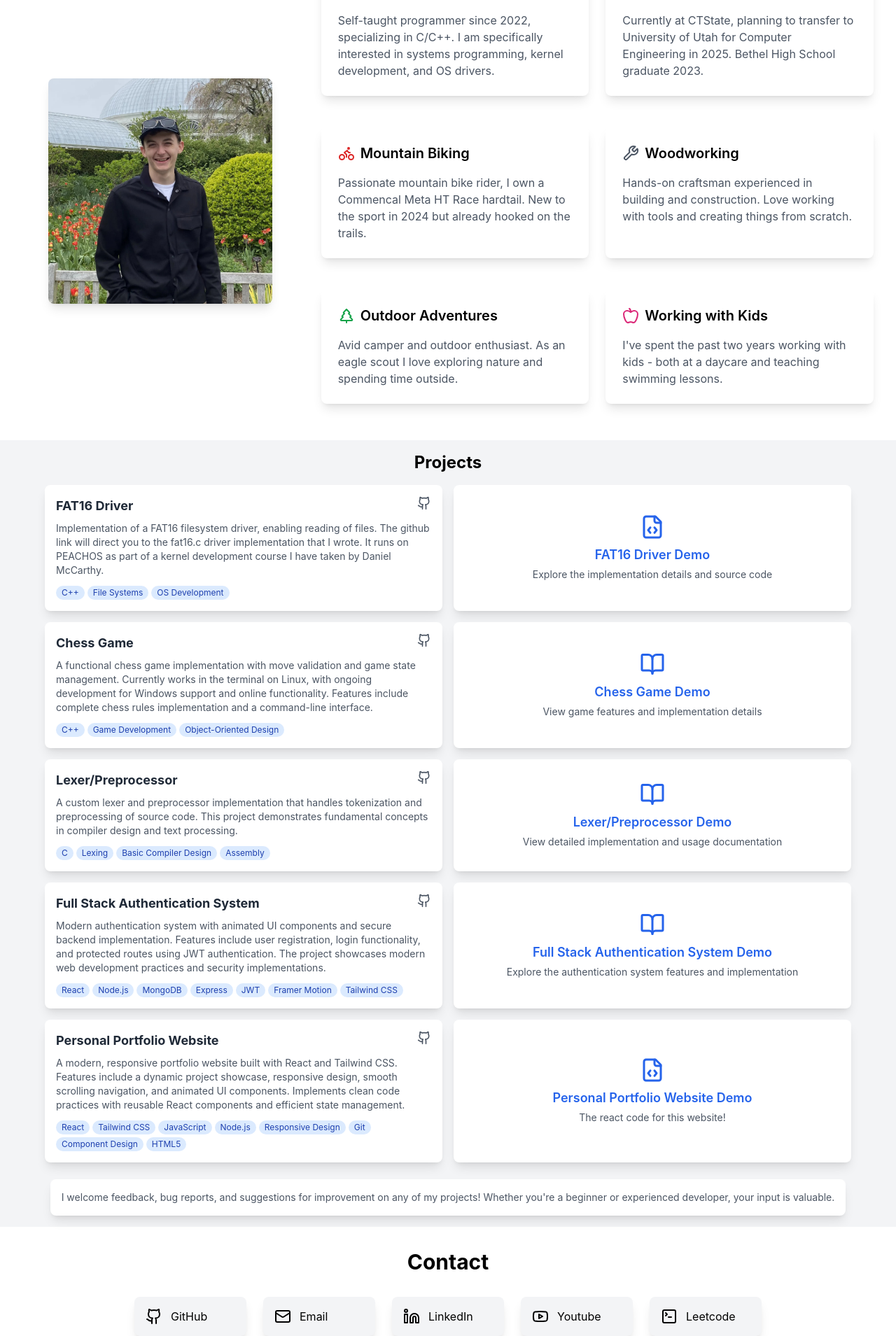
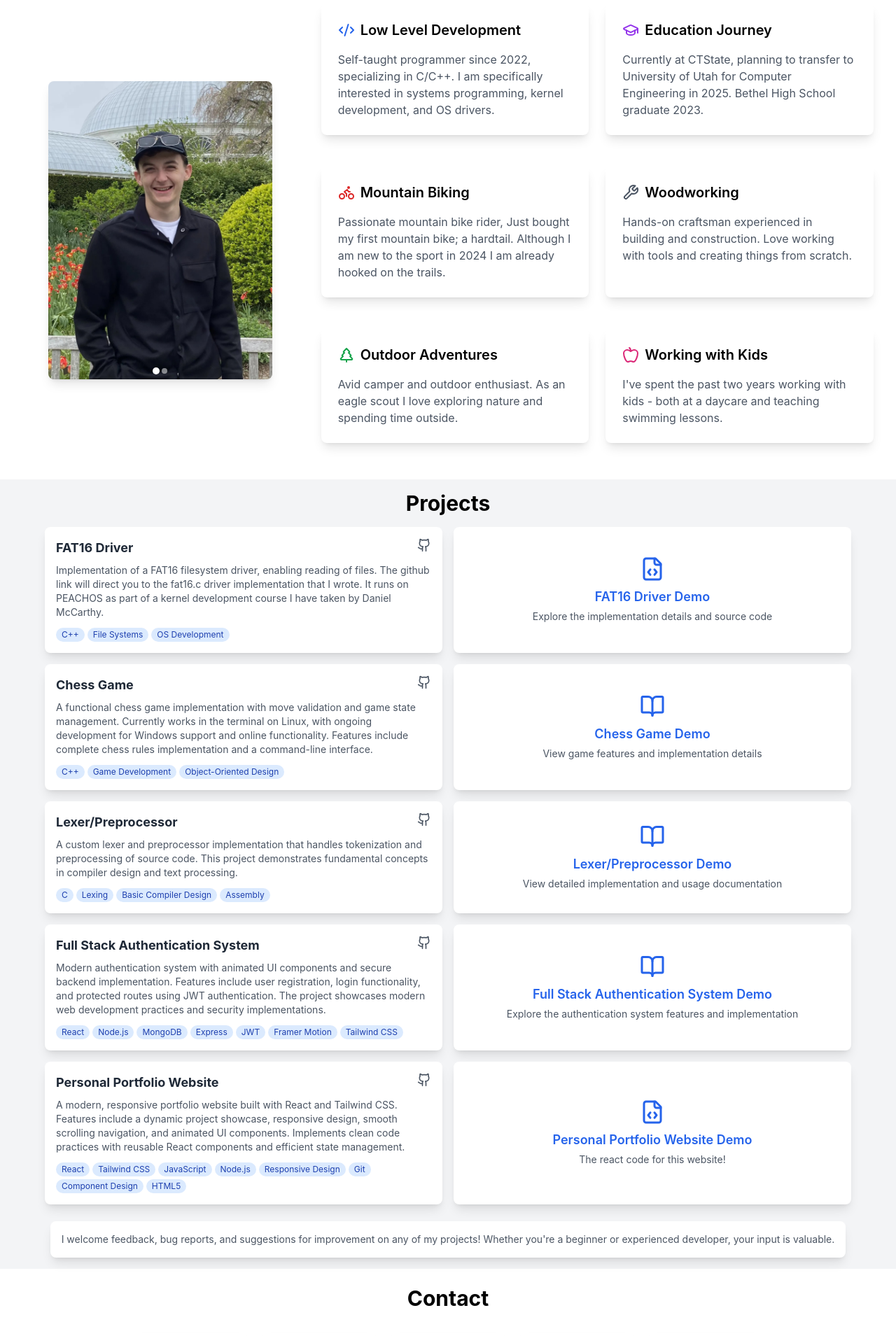
Before and after one commit to Git-Hub-Benjamin/my-portfolio, a React (Create React App) app: page / in a window 1280 px wide. Shown: the part 151-2060 px from the top of the page at 70% size. Built offline with nearby package versions, Linux system fonts and the light colour scheme.

Commit message:
New look, need to add demos, new pictures

```diff
--- a/src/App.js
+++ b/src/App.js
@@ -15,7 +15,7 @@ function App() {
 
         <section id="projects" className="p-4 bg-gray-100 scroll-mt-16">
           <div className="flex justify-center mb-4">
-            <h2 className="text-2xl font-bold">Projects</h2>
+            <h2 className="text-3xl font-bold">Projects</h2>
           </div>
           <div className="max-w-6xl mx-auto">
             {projects.map((project, index) => (
--- a/src/components/aboutme.js
+++ b/src/components/aboutme.js
@@ -1,29 +1,100 @@
-import React from 'react';
-
-import Content from './content'
+import React, { useState, useEffect } from 'react';
+import { ChevronLeft, ChevronRight } from 'lucide-react';
+import Content from './content';
 import { contentData } from '../data/portfolioData';
 
 const AboutMe = () => {
+  const images = [
+    { src: "/my-portfolio/profile.jpg", alt: "Profile" },
+    { src: "/my-portfolio/bike-filler.jpg", alt: "Bike"},
+
+    // { src: "/my-portfolio/mountain-biking.jpg", alt: "Mountain Biking" },
+    // { src: "/my-portfolio/coding.jpg", alt: "Coding" },
+  ];
+
+  const [currentImage, setCurrentImage] = useState(0);
+
+  // Auto-cycle images every 10 seconds
+  // useEffect(() => {
+  //   const interval = setInterval(() => {
+  //     setCurrentImage((prev) => (prev + 1) % images.length);
+  //   }, 10000);
+
+  //   // Cleanup interval on component unmount
+  //   return () => clearInterval(interval);
+  // }, [images.length]);
+
+  const nextImage = () => {
+    setCurrentImage((prev) => (prev + 1) % images.length);
+  };
+
+  const previousImage = () => {
+    setCurrentImage((prev) => (prev - 1 + images.length) % images.length);
+  };
+
+  const goToImage = (index) => {
+    setCurrentImage(index);
+  };
+
   return (
-    <section id="aboutme" className="p-8 bg-white scroll-mt-16">
+    <section id="aboutme" className="p-8 bg-white scroll-mt-16 mt-14">
       <div className="max-w-7xl mx-auto">
-
-
         <div className='flex justify-center'>
           <h2 className="text-3xl font-bold mb-8">About Me</h2>
         </div>
 
-        <div className="flex flex-col md:flex-row gap-8">
-          {/* Left column with image */}
-          <div className="md:w-1/3 flex items-center">
-            <div className="rounded-lg overflow-hidden shadow-lg max-w-xs mx-auto">
-              <img
-                src="/my-portfolio/profile.jpg"
-                alt="Profile"
-                className="w-full h-auto object-cover"
-              />
+        <div className="flex flex-col md:flex-row gap-8 items-center">
+          {/* Left column with image carousel */}
+          <div className="md:w-1/3 flex flex-col justify-center">
+            <div className="relative rounded-lg overflow-hidden shadow-lg w-full max-w-xs mx-auto group">
+              {/* Fixed aspect ratio container */}
+              <div className="aspect-[3/4] w-full">
+                <img
+                  src={images[currentImage].src}
+                  alt={images[currentImage].alt}
+                  className="absolute w-full h-full object-cover transition-opacity duration-300"
+                />
+
+                {/* Navigation Arrows */}
+                {images.length > 1 && (
+                  <>
+                    <button
+                      onClick={previousImage}
+                      className="absolute left-2 top-1/2 -translate-y-1/2 bg-black bg-opacity-50 text-white p-1 rounded-full opacity-0 group-hover:opacity-100 transition-opacity duration-300 hover:bg-opacity-75"
+                      aria-label="Previous image"
+                    >
+                      <ChevronLeft size={20} />
+                    </button>
+                    <button
+                      onClick={nextImage}
+                      className="absolute right-2 top-1/2 -translate-y-1/2 bg-black bg-opacity-50 text-white p-1 rounded-full opacity-0 group-hover:opacity-100 transition-opacity duration-300 hover:bg-opacity-75"
+                      aria-label="Next image"
+                    >
+                      <ChevronRight size={20} />
+                    </button>
+                  </>
+                )}
+              </div>
+
+              {/* Navigation Dots */}
+              {images.length > 1 && (
+                <div className="absolute bottom-2 left-0 right-0 flex justify-center gap-1">
+                  {images.map((_, index) => (
+                    <button
+                      key={index}
+                      onClick={() => goToImage(index)}
+                      className={`w-2 h-2 rounded-full transition-all duration-300 ${
+                        currentImage === index
+                          ? 'bg-white scale-125'
+                          : 'bg-white bg-opacity-50 hover:bg-opacity-75'
+                      }`}
+                      aria-label={`Go to image ${index + 1}`}
+                    />
+                  ))}
+                </div>
+              )}
             </div>
-            </div>
+          </div>
 
           {/* Right column with content grid */}
           <div className="md:w-2/3">
@@ -37,6 +108,6 @@ const AboutMe = () => {
       </div>
     </section>
   );
- };
+};
 
 export default AboutMe;
--- a/src/components/contact.js
+++ b/src/components/contact.js
@@ -2,7 +2,7 @@ import { Github, Mail, Linkedin, Youtube, SquareTerminal} from 'lucide-react';
 
 const Contact = () => {
  return (
-   <section id="contact" className="p-8 bg-white scroll-mt-16">
+   <section id="contact" className="p-6 bg-white scroll-mt-16">
      <div className="max-w-4xl mx-auto">
         <div class='flex justify-center'>
             <h2 className="text-3xl font-bold mb-8">Contact</h2>
@@ -13,7 +13,7 @@ const Contact = () => {
            href="https://github.com/Git-Hub-Benjamin"
            target="_blank"
            rel="noopener noreferrer"
-           className="flex items-center gap-3 p-4 bg-gray-100 rounded-lg shadow-lg hover:shadow-xl transition-all hover:-translate-y-1 hover:bg-gray-50"
+           className="flex items-center gap-3 p-4 bg-gray-50rounded-lg shadow-lg hover:shadow-xl transition-all hover:-translate-y-1 hover:bg-gray-50"
          >
            <Github className="w-6 h-6" />
            <span>GitHub</span>
@@ -21,7 +21,7 @@ const Contact = () => {
 
          <a
            href="mailto:benjonah25@gmail.com"
-           className="flex items-center gap-3 p-4 bg-gray-100 rounded-lg shadow-lg hover:shadow-xl transition-all hover:-translate-y-1 hover:bg-gray-50"
+           className="flex items-center gap-3 p-4 bg-gray-50rounded-lg shadow-lg hover:shadow-xl transition-all hover:-translate-y-1 hover:bg-gray-50"
          >
            <Mail className="w-6 h-6" />
            <span>Email</span>
@@ -31,7 +31,7 @@ const Contact = () => {
            href="https://www.linkedin.com/in/benjamin-funk-8bb6a9307/"
            target="_blank"
            rel="noopener noreferrer"
-           className="flex items-center gap-3 p-4 bg-gray-100 rounded-lg shadow-lg hover:shadow-xl transition-all hover:-translate-y-1 hover:bg-gray-50"
+           className="flex items-center gap-3 p-4 bg-gray-50rounded-lg shadow-lg hover:shadow-xl transition-all hover:-translate-y-1 hover:bg-gray-50"
          >
            <Linkedin className="w-6 h-6" />
            <span>LinkedIn</span>
@@ -41,7 +41,7 @@ const Contact = () => {
            href="https://www.youtube.com/@abcbenjy6998/videos"
            target="_blank"
            rel="noopener noreferrer"
-           className="flex items-center gap-3 p-4 bg-gray-100 rounded-lg shadow-lg hover:shadow-xl transition-all hover:-translate-y-1 hover:bg-gray-50"
+           className="flex items-center gap-3 p-4 bg-gray-50rounded-lg shadow-lg hover:shadow-xl transition-all hover:-translate-y-1 hover:bg-gray-50"
          >
            <Youtube className="w-6 h-6" />
            <span>Youtube</span>
@@ -51,7 +51,7 @@ const Contact = () => {
            href="https://leetcode.com/u/benjonah25/"
            target="_blank"
            rel="noopener noreferrer"
-           className="flex items-center gap-3 p-4 bg-gray-100 rounded-lg shadow-lg hover:shadow-xl transition-all hover:-translate-y-1 hover:bg-gray-50"
+           className="flex items-center gap-3 p-4 bg-gray-50rounded-lg shadow-lg hover:shadow-xl transition-all hover:-translate-y-1 hover:bg-gray-50"
          >
            <SquareTerminal className="w-6 h-6" />
            <span>Leetcode</span>
--- a/src/components/navbar.js
+++ b/src/components/navbar.js
@@ -18,6 +18,7 @@ const Navbar = () => {
               Benjamin Funk
             </span>
             <div className="flex items-center gap-1.5 ml-2">
+            <span className="text-xs text-gray-600">Fairfield County, CT</span>
               <div className="relative flex items-center justify-center">
                 <div className="w-2 h-2 bg-green-500 rounded-full"></div>
                 <div className="absolute w-2 h-2 bg-green-500 rounded-full animate-ping opacity-40"></div>
--- a/src/data/portfolioData.js
+++ b/src/data/portfolioData.js
@@ -66,7 +66,7 @@ export const contentData = [
        icon: Bike,
        iconColor: "text-red-600",
        title: "Mountain Biking",
-       description: "Passionate mountain bike rider, I own a Commencal Meta HT Race hardtail. New to the sport in 2024 but already hooked on the trails."
+       description: "Passionate mountain bike rider, Just bought my first mountain bike; a hardtail. Although I am new to the sport in 2024 I am already hooked on the trails."
    },
    {
        icon: Wrench,
```
Also changed, not shown: public/bike-filler.jpg (added).
